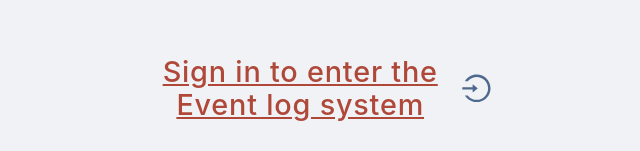
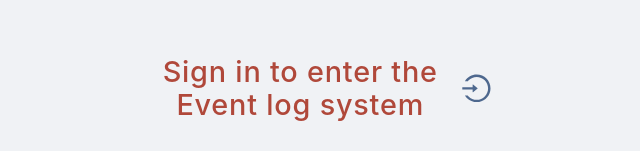
Before and after one commit to MrKalleP/event-frontend, a React (Vite) app: page /login in a window 1280 px wide. Shown: the part 148-299 px from the top of the page, without its empty margins (319-959 px from the left). Built offline with nearby package versions, Linux system fonts and the light colour scheme.

Commit message:
fixed some stuff

```diff
--- a/src/components/login/AuthContextLogin.tsx
+++ b/src/components/login/AuthContextLogin.tsx
@@ -9,7 +9,6 @@ interface AuthProviderProps {
 
 export const AuthProvider = ({ children }: AuthProviderProps) => {
     const [user, setUser] = useState<{ userFirstName: string, userId: string, projectId: string } | null>(null);
-
 
     const login = async (userFirstName: string, userPassword: string) => {
         try {
@@ -30,6 +29,7 @@ export const AuthProvider = ({ children }: AuthProviderProps) => {
         }
     };
 
+
     const logout = () => {
         setUser(null);
     };
--- a/src/pages/LoginPage.tsx
+++ b/src/pages/LoginPage.tsx
@@ -51,7 +51,6 @@ const LoginPage = () => {
                             margin: "2rem",
                             fontSize: "1.8rem",
                             textAlign: "center",
-                            textDecoration: "underline",
                             color: "var(--errors-color-)"
                         }}
                     >
--- a/src/utils/ApiStore.ts
+++ b/src/utils/ApiStore.ts
@@ -61,7 +61,7 @@ export const FetchProjectById = async (projectId: string) => fetchData(`projects
 
 export const fetchOneUserForProject = async (userId: string) => fetchData(`users/${userId}`);
 
-export const FetchAllLogsForThisUser = async (projectId: string, userId: string) => fetchData(`logs/${projectId}/${userId}`);
+export const FetchAllLogsForThisUser = async (userId: string, projectId: string) => fetchData(`logs/${userId}/${projectId}`);
 
 export const FetchAllLogsByTypeForOneUser = async (projectId: string, type: string) => fetchData(`logs/${projectId}/${type}`);
 
```
